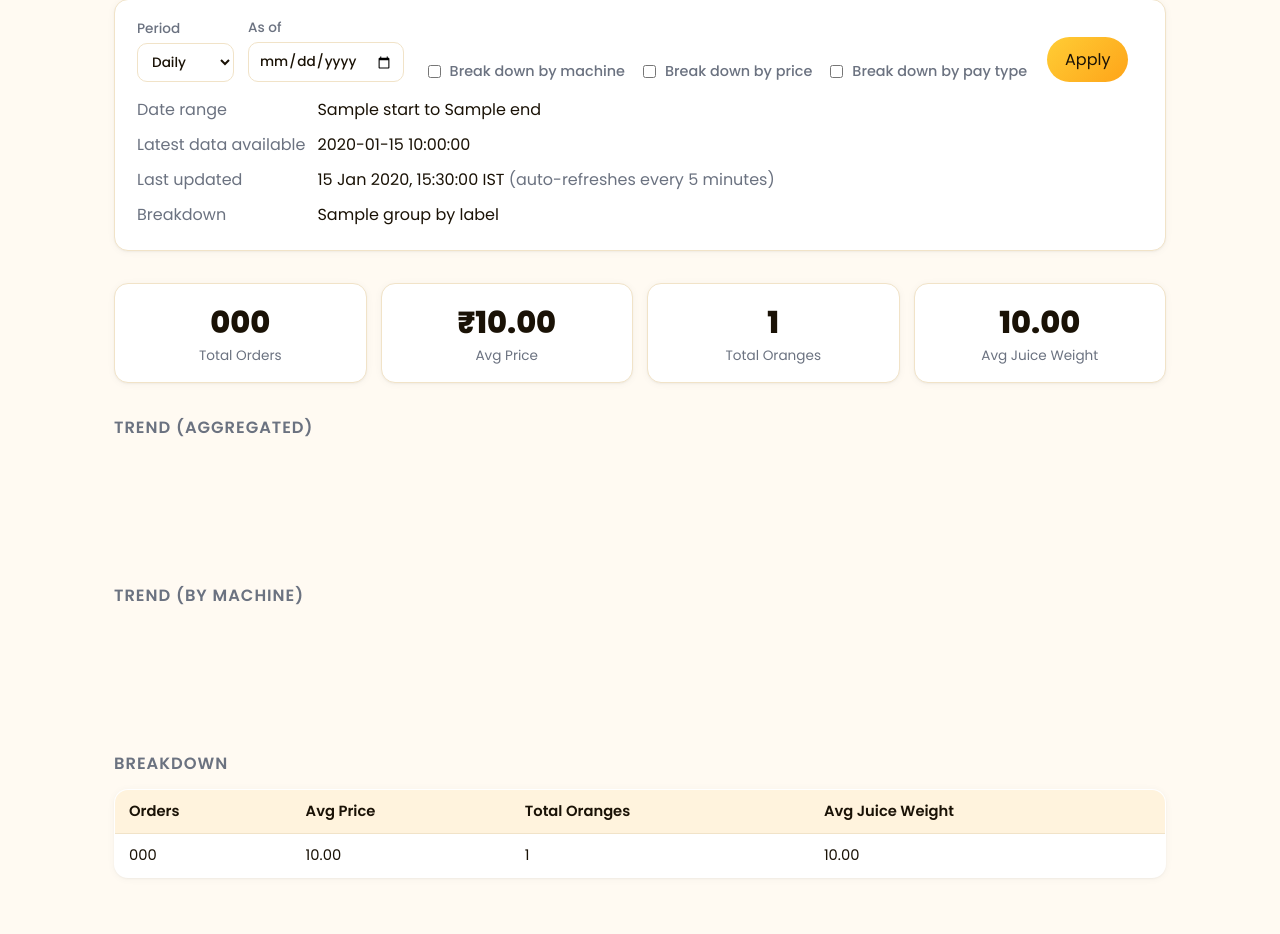
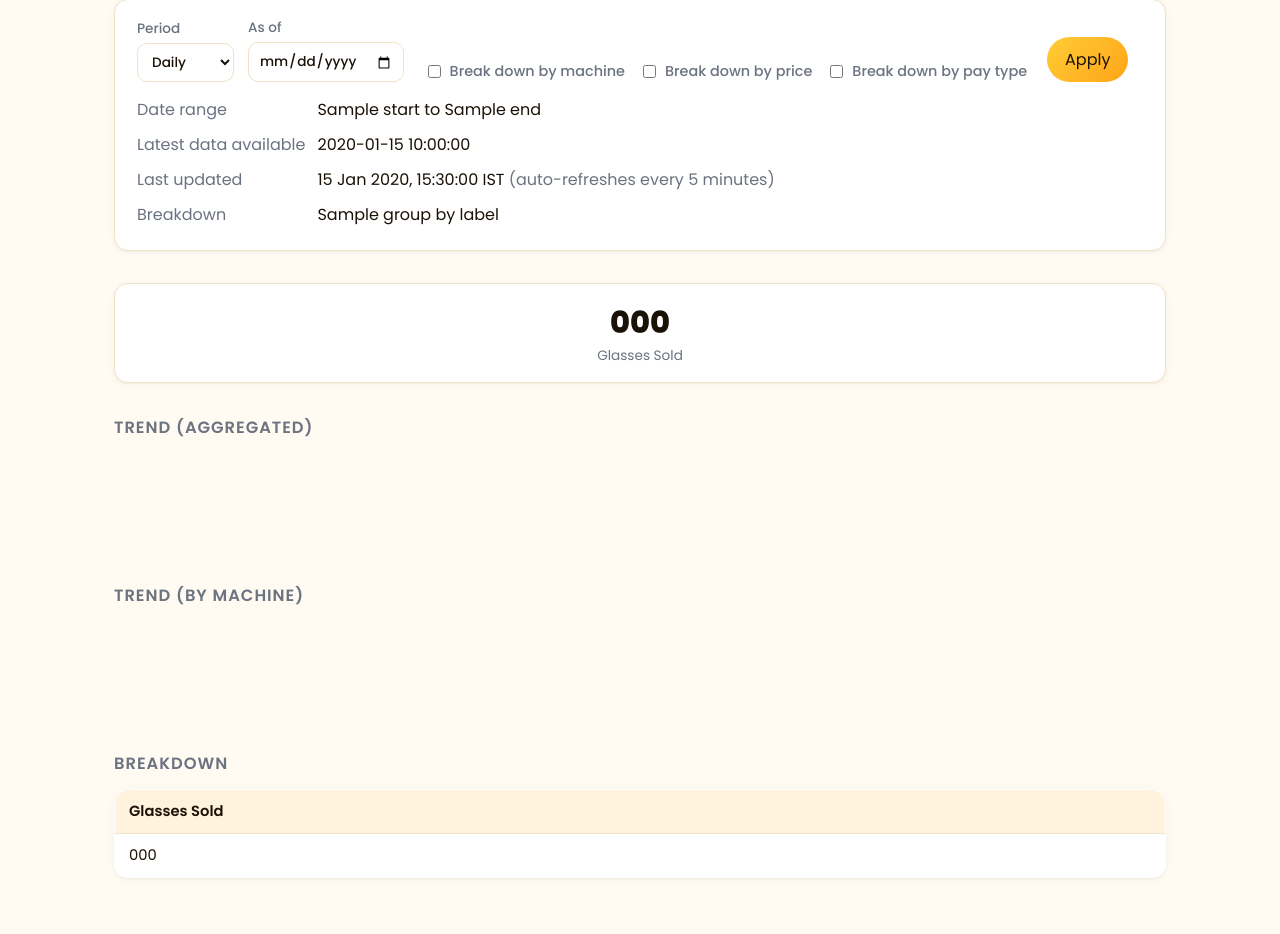
Before and after one commit to 1206ashish656-prog/joyEquipmentManagementApp, a FastAPI app: template backend/templates/order_summary.html in a window 1280 px wide. Shown: the part 155-1089 px from the top of the page. Run offline with FastAPI, Linux system fonts and the light colour scheme; the template is opened without the code that fills it: most values are stand-ins (such as "Sample title", 1, 10 or a date in 2020).

Commit message:
Order Summary: trim vendor view to glasses-sold only
Per explicit request: "in the vendors view of order summary, just
show number of glasses sold and no need to provide any additional
information like revenue, number of oranges used etc."

Revenue and Oranges/Glass were already admin-only from an earlier
change; this goes further — venue_partner now sees exactly ONE figure
(the glasses-sold count, i.e. number_of_orders — this vending-machine
business dispenses one cup per qualifying order, there's no separate
multi-glass-order concept anywhere in the data) in both the KPI-tile
row and the Breakdown table, with Avg Price/Total Oranges/Avg Juice
Weight now admin-only alongside Revenue/Oranges-per-Glass. Admin's own
view is completely unchanged (still all 6 KPI tiles, all 9 breakdown
columns). The trend charts are untouched — they already only plot
order counts, never revenue/oranges (an earlier fix already closed
that leak in the embedded chart JSON).

Template-only change (backend/templates/order_summary.html) — no
route/Python logic touched, since the underlying GroupSummary/overall
objects were already computed identically for both roles; only which
fields render was ever role-gated.

Tests: 2 new (vendor sees only "Glasses Sold" + the count itself,
nothing else; admin regression guard confirming all columns/tiles
still present). Live-verified against real local order data via
Playwright, logged in as a real venue_partner account: the KPI section
now shows a single "Glasses Sold: 1305" tile and the Breakdown table
shows only Machine + Glasses Sold columns; the admin view alongside it
is unchanged (6 tiles, full breakdown columns).

Co-Authored-By: Claude Sonnet 5 <noreply@anthropic.com>

```diff
--- a/backend/templates/order_summary.html
+++ b/backend/templates/order_summary.html
@@ -47,12 +47,18 @@
 </section>
 
 {% if overall_row %}
-<section class="counts" style="grid-template-columns: repeat({{ 6 if user.role == 'admin' else 4 }}, 1fr);">
-  <div class="count-tile"><div class="n">{{ overall_row.number_of_orders }}</div><div class="label">Total Orders</div></div>
+{# Per explicit request: vendors (venue_partner) see ONLY glasses sold —
+   no price/oranges/juice-weight/revenue detail at all, not just revenue
+   and oranges/glass (which were already admin-only). "Glasses sold" is
+   number_of_orders itself — this vending-machine business dispenses
+   exactly one cup per qualifying order, there's no separate multi-glass
+   order concept anywhere in the data. #}
+<section class="counts" style="grid-template-columns: repeat({{ 6 if user.role == 'admin' else 1 }}, 1fr);">
+  <div class="count-tile"><div class="n">{{ overall_row.number_of_orders }}</div><div class="label">{% if user.role == "admin" %}Total Orders{% else %}Glasses Sold{% endif %}</div></div>
+  {% if user.role == "admin" %}
   <div class="count-tile"><div class="n">₹{{ "%.2f"|format(overall_row.average_price) }}</div><div class="label">Avg Price</div></div>
   <div class="count-tile"><div class="n">{{ overall_row.total_number_of_oranges }}</div><div class="label">Total Oranges</div></div>
   <div class="count-tile"><div class="n">{{ "%.2f"|format(overall_row.average_juice_weight) }}</div><div class="label">Avg Juice Weight</div></div>
-  {% if user.role == "admin" %}
   <div class="count-tile"><div class="n">₹{{ "%.2f"|format(overall_row.revenue) }}</div><div class="label">Revenue</div></div>
   <div class="count-tile"><div class="n">{{ "%.2f"|format(overall_row.oranges_per_glass) }}</div><div class="label">Oranges/Glass</div></div>
   {% endif %}
@@ -79,8 +85,8 @@
         {% if by_machine %}<th>Machine</th>{% endif %}
         {% if by_price %}<th>Price</th>{% endif %}
         {% if by_pay_type %}<th>Pay Type</th>{% endif %}
-        <th>Orders</th><th>Avg Price</th><th>Total Oranges</th><th>Avg Juice Weight</th>
-        {% if user.role == "admin" %}<th>Revenue</th><th>Oranges/Glass</th>{% endif %}
+        <th>{% if user.role == "admin" %}Orders{% else %}Glasses Sold{% endif %}</th>
+        {% if user.role == "admin" %}<th>Avg Price</th><th>Total Oranges</th><th>Avg Juice Weight</th><th>Revenue</th><th>Oranges/Glass</th>{% endif %}
       </tr>
     </thead>
     <tbody>
@@ -90,16 +96,16 @@
         {% if by_price %}<td>{{ "%.2f"|format(row.key.price) }}</td>{% endif %}
         {% if by_pay_type %}<td>{{ row.key.pay_type }}</td>{% endif %}
         <td>{{ row.number_of_orders }}</td>
+        {% if user.role == "admin" %}
         <td>{{ "%.2f"|format(row.average_price) }}</td>
         <td>{{ row.total_number_of_oranges }}</td>
         <td>{{ "%.2f"|format(row.average_juice_weight) }}</td>
-        {% if user.role == "admin" %}
         <td>₹{{ "%.2f"|format(row.revenue) }}</td>
         <td>{{ "%.2f"|format(row.oranges_per_glass) }}</td>
         {% endif %}
       </tr>
       {% else %}
-      <tr><td colspan="{{ 9 if user.role == 'admin' else 7 }}">No qualifying orders in this period.</td></tr>
+      <tr><td colspan="{{ 9 if user.role == 'admin' else 4 }}">No qualifying orders in this period.</td></tr>
       {% endfor %}
     </tbody>
   </table>
```
Also changed, not shown: tests/test_orders_backend.py (+42 -0 lines), CHANGELOG.md.
